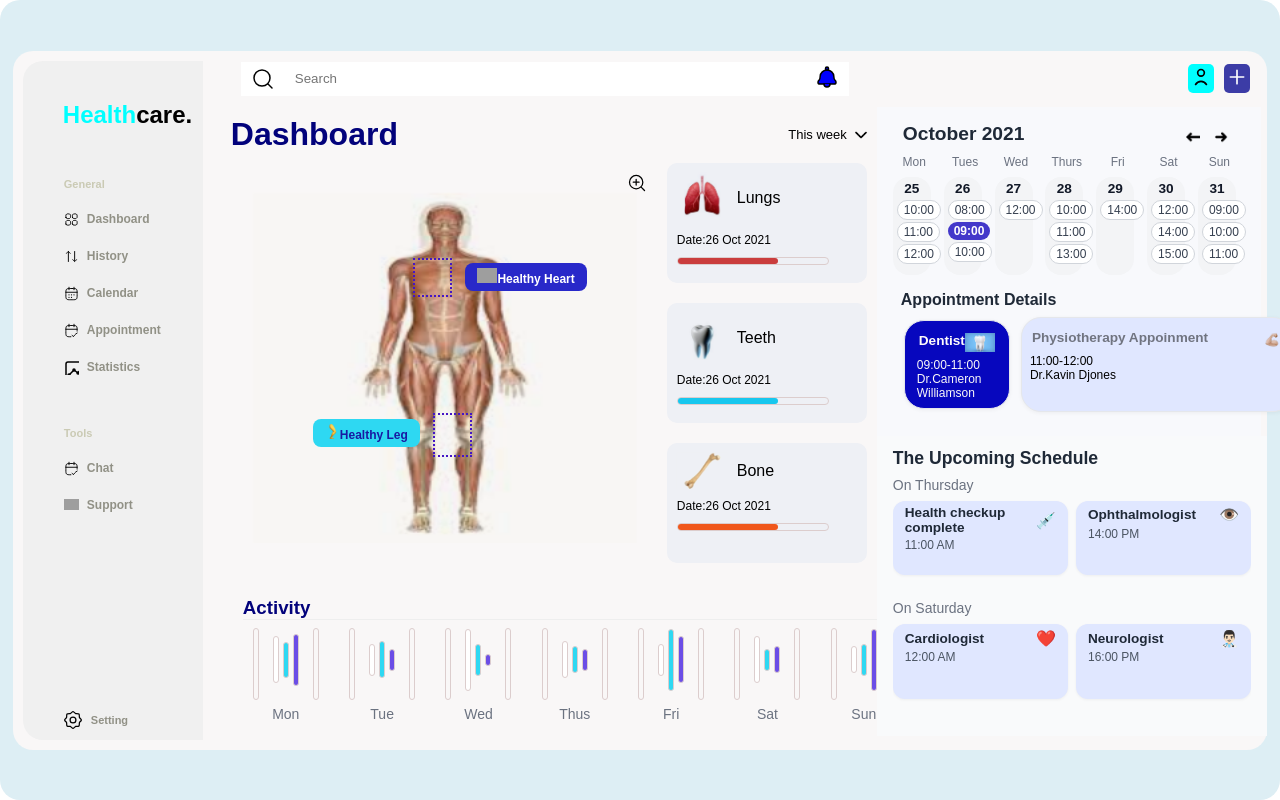
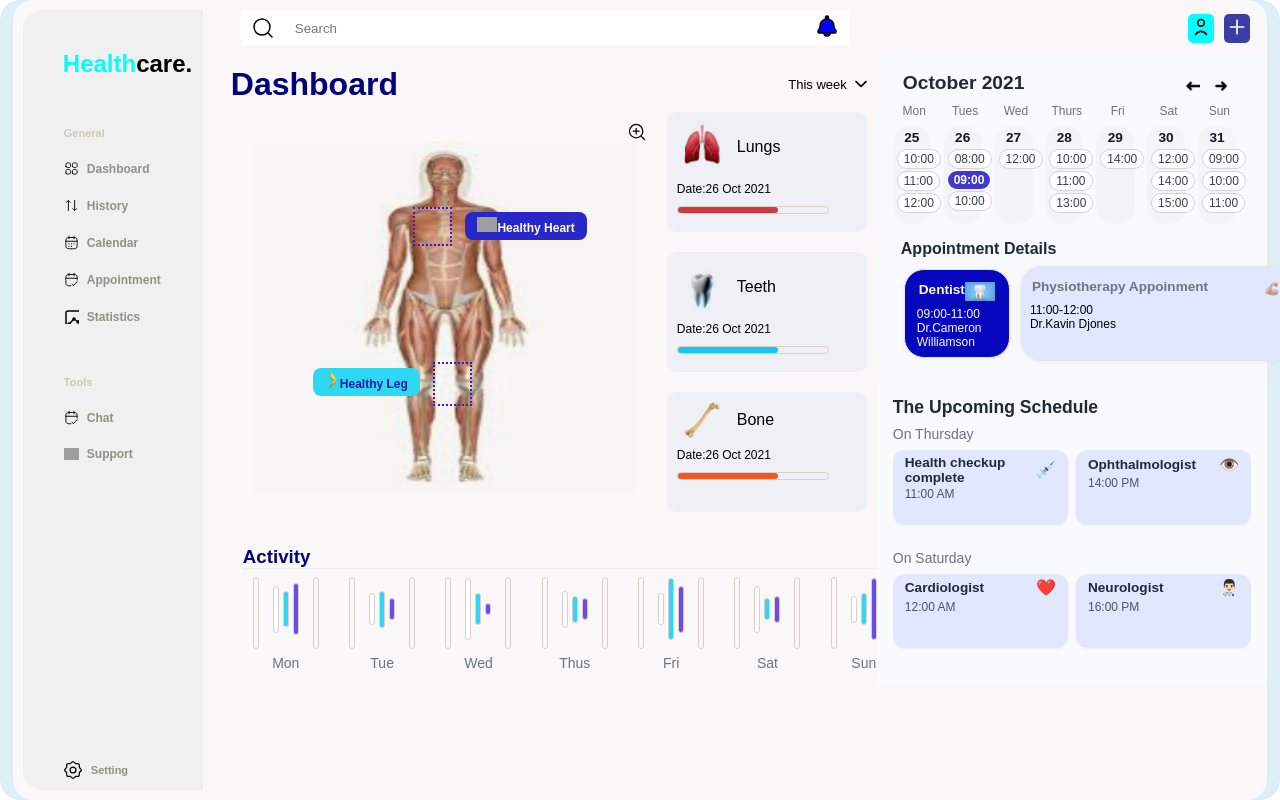
Before and after one commit to Adesh-Hande/Healthcare-Dashboard, a React (Vite) app: page / in a window 1280 px wide. Built offline with nearby package versions, Linux system fonts and the light colour scheme; grey boxes are pictures that could not be loaded.

Commit message:
fix all error

```diff
--- a/src/App.css
+++ b/src/App.css
@@ -21,7 +21,7 @@
     /* border: 2px solid red; */
     border-radius: 20px;
     width: 98%;
-    height: auto;
+    height: 100vh;
     display: flex;
     background-color: rgb(249, 247, 247);
 }
```
